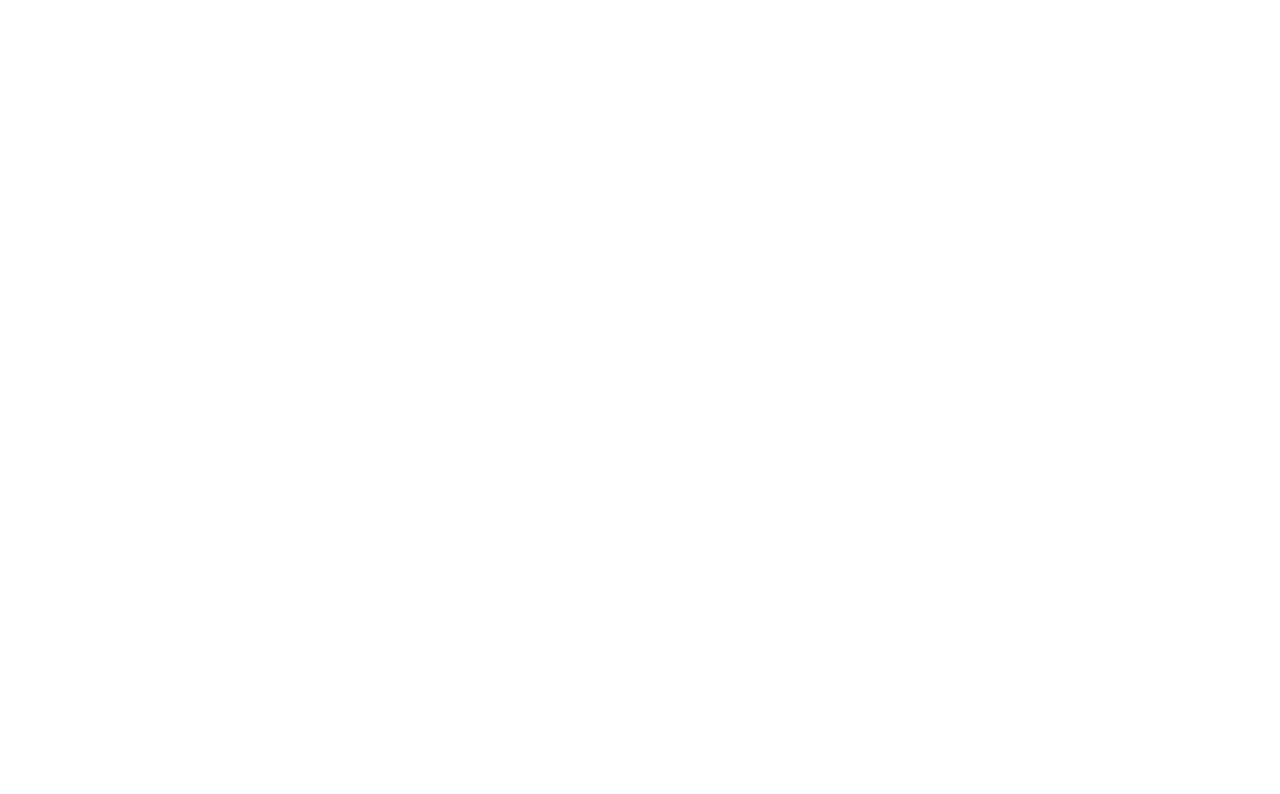
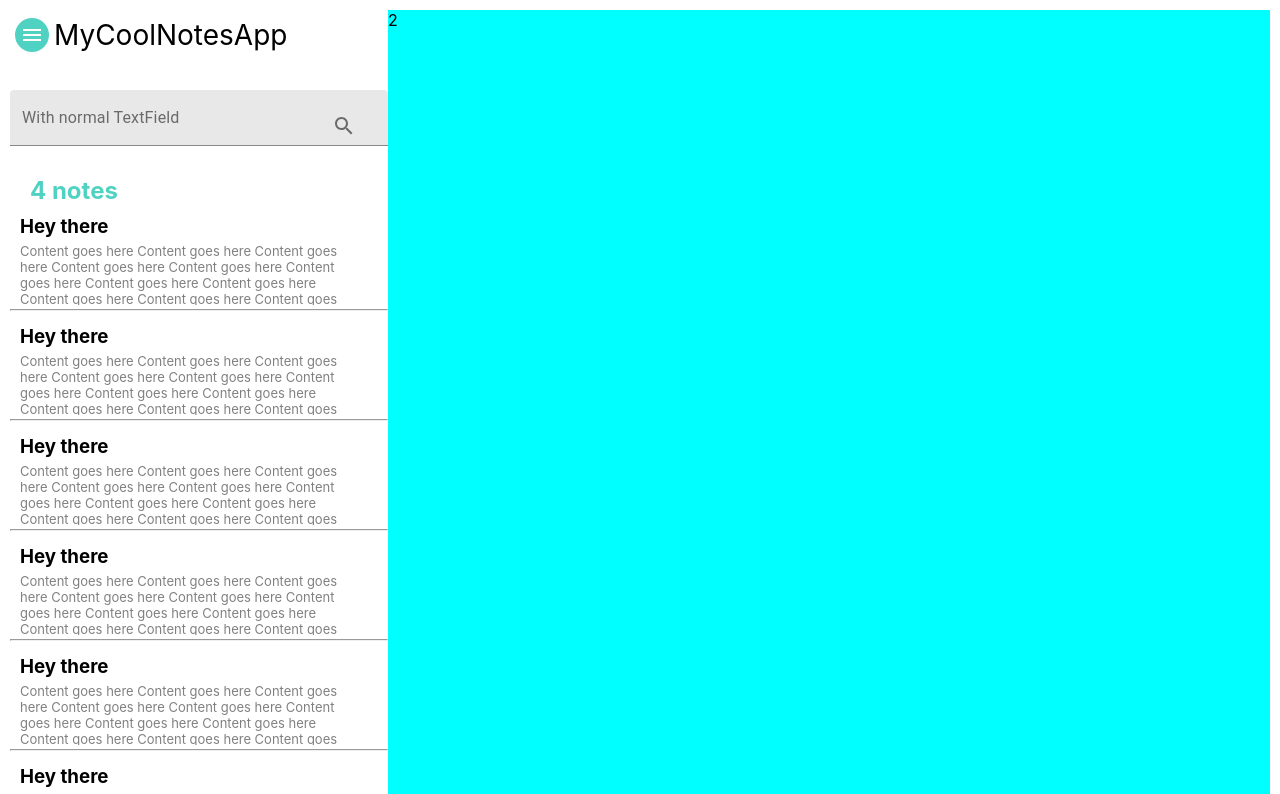
Before and after one commit to Deep-Matrix/qgen-frontend, a React (Create React App) app: page / in a window 1280 px wide. Shown: the top 794 px of the page. Built offline with nearby package versions, Linux system fonts and the light colour scheme.

Commit message:
Left side almost done- main page

```diff
--- a/src/App.css
+++ b/src/App.css
@@ -37,3 +37,37 @@
     transform: translateY(0px)
   }
 }
+
+
+
+:root {
+  --color-primary: #50d2c2;
+  /* --color-primary-light: #FF3366;
+  --color-primary-dark: #BA265D;
+
+  --color-grey-light-1: #faf9f9;
+  --color-grey-light-2: #f4f2f2;
+  --color-grey-light-3: #f0eeee;
+  --color-grey-light-4: #ccc;
+
+  --color-grey-dark-1: #333;
+  --color-grey-dark-2: #777;
+  --color-grey-dark-3: #999; */
+
+  --shadow-dark: 0 2rem 6rem rgba(0,0,0,0.3);
+}
+
+body {
+  box-sizing: border-box;
+
+}
+
+*{
+  padding: 0px;
+  margin: 0px;
+}
+
+
+html{
+  box-sizing: border-box;
+}
--- a/src/App.js
+++ b/src/App.js
@@ -1,6 +1,6 @@
 import React from "react";
 import "./App.css";
-import Auth from "./components/Auth/Auth";
+import Main from "./components/Main/Main";
 import {
   BrowserRouter as Router,
   Switch,
@@ -13,8 +13,8 @@
     <div>
       <Router>
         <Switch>
-          <Route path="/auth">
-            <Auth />
+          <Route path="*">
+            <Main />
           </Route>
         </Switch>
       </Router>
--- /dev/null
+++ b/src/components/Main/Main.css
@@ -0,0 +1,78 @@
+.main{
+    display: flex;
+    flex-wrap: wrap;
+    padding: 10px;
+}
+
+.main__left{
+    flex: 0.3;
+    height: 1000px;
+}
+
+.main__right{
+    flex: 0.7;
+    background-color: aqua;
+}
+
+.main__header{
+    height: 50px;
+    display: flex;
+    align-items: center;
+    margin-bottom: 30px;
+}
+
+.icon_container{
+    margin: 5px;
+    background-color: var(--color-primary);
+    padding: 5px;
+    color: white;
+    border-radius: 50%;
+    display: flex;
+    align-items: center;
+    justify-content: center;
+}
+
+.main__header__title{
+    font-weight: 400;
+    font-size: 28px;
+}
+
+.main__searchBar{
+    display: flex;
+    justify-content: center;
+    margin-bottom: 30px;
+}
+
+.searchBar{
+    font-family: inherit;
+    color: inherit;
+    padding: 5px 10px;
+    border-radius: 2px;
+    background-color: rbga(#fff, 0.5);
+    border: none;
+    outline: none;
+    border-bottom: 3px solid transparent;
+    width: 100%;
+    display: block;
+    transition: all .3s;
+}
+
+.main__list-item{
+    width: 95%;
+    height: 100px;
+    overflow: hidden;
+}
+
+.main__item-content{
+    margin: 10px 10px;
+}
+
+.main__item-content-sub{
+    margin-top: 5px;
+    font-size: small;
+    color: gray;
+}
+
+.line-breaker{
+    margin: 4px 0;
+}
--- /dev/null
+++ b/src/components/Main/Main.js
@@ -0,0 +1,80 @@
+import React from 'react'
+import './Main.css'
+import MenuIcon from '@material-ui/icons/Menu';
+import { colors, IconButton, InputAdornment, Paper, TextField } from '@material-ui/core';
+import SearchIcon from "@material-ui/icons/Search";
+
+function Main() {
+    return (
+        <div className="main">
+
+            <div className="main__left">
+
+                <div className="main__header">
+                    <div className="icon_container">
+                        <MenuIcon />
+                    </div>
+                    <div className="main__header__title">
+                        MyCoolNotesApp
+                    </div>
+                </div>
+
+                <div className="main__searchBar">
+                    {/* <input class="searchBar" type="search" id="searchbar" placeholder="Search" /> */}
+
+                    <TextField
+                        label="With normal TextField"
+                        variant="filled"
+                        className="searchBar"
+                        InputProps={{
+                            endAdornment: (
+                            <InputAdornment>
+                                <IconButton>
+                                    <SearchIcon />
+                                </IconButton>
+                            </InputAdornment>
+                            )
+                        }}
+                    />
+                </div>
+
+                <div>
+                    <h2 style={{
+                        marginLeft:"20px",
+                        color:"var(--color-primary)"
+                    }}>4 notes</h2>
+                </div>
+
+
+                {/* List */}
+                <div className="main__list">
+
+                    {[1,2,3,4,5,6,7].map(data => {
+                        return <>
+                            <div className="main__list-item" >
+                                <div className="main__item-content">
+                                    <h3>Hey there</h3>
+                                    <p class="main__item-content-sub">Content goes here Content goes here Content goes here Content goes here Content goes here Content goes here Content goes here Content goes here Content goes here Content goes here Content goes here Content goes here Content goes </p>
+                                </div>
+                            </div>
+                            <hr className="line-breaker"></hr>
+                        </>
+                    })}
+
+                </div>
+
+            </div>
+
+
+
+
+
+
+
+            <div className="main__right">2</div>
+
+        </div>
+    )
+}
+
+export default Main
```
